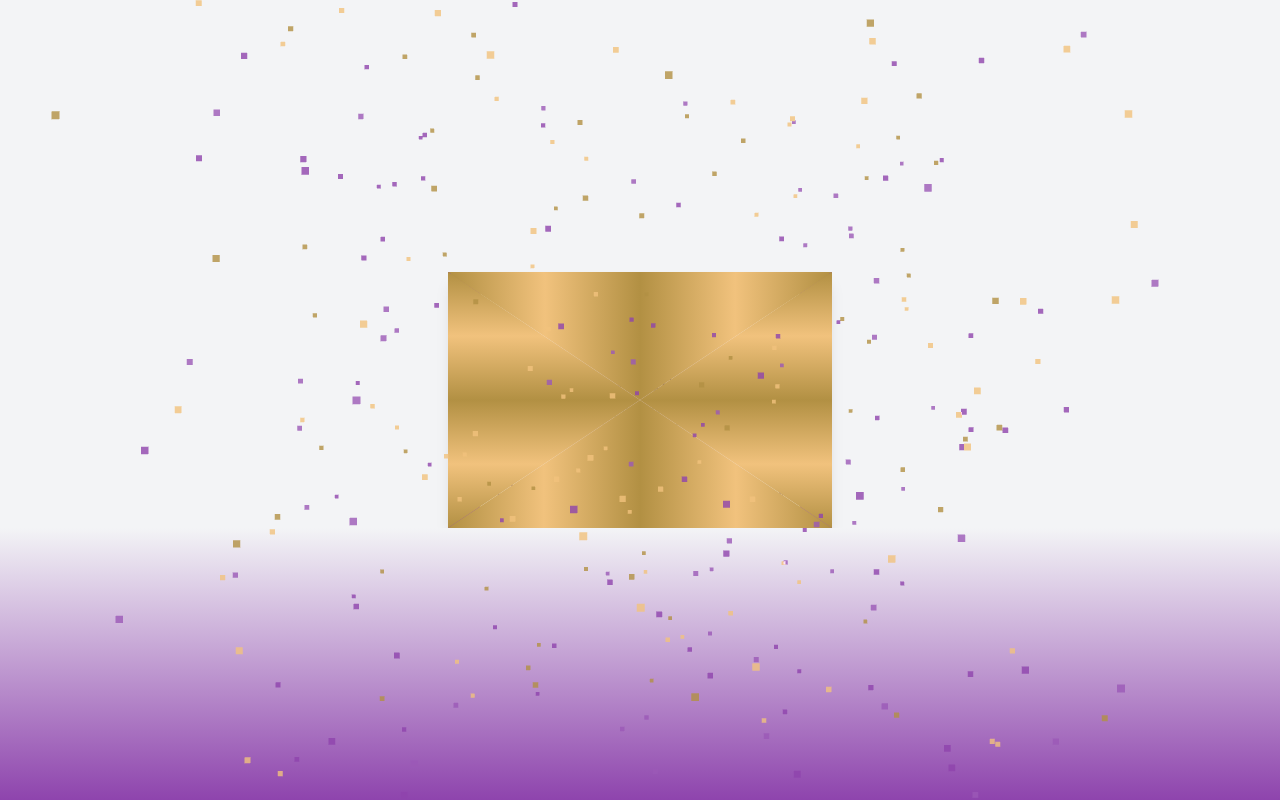
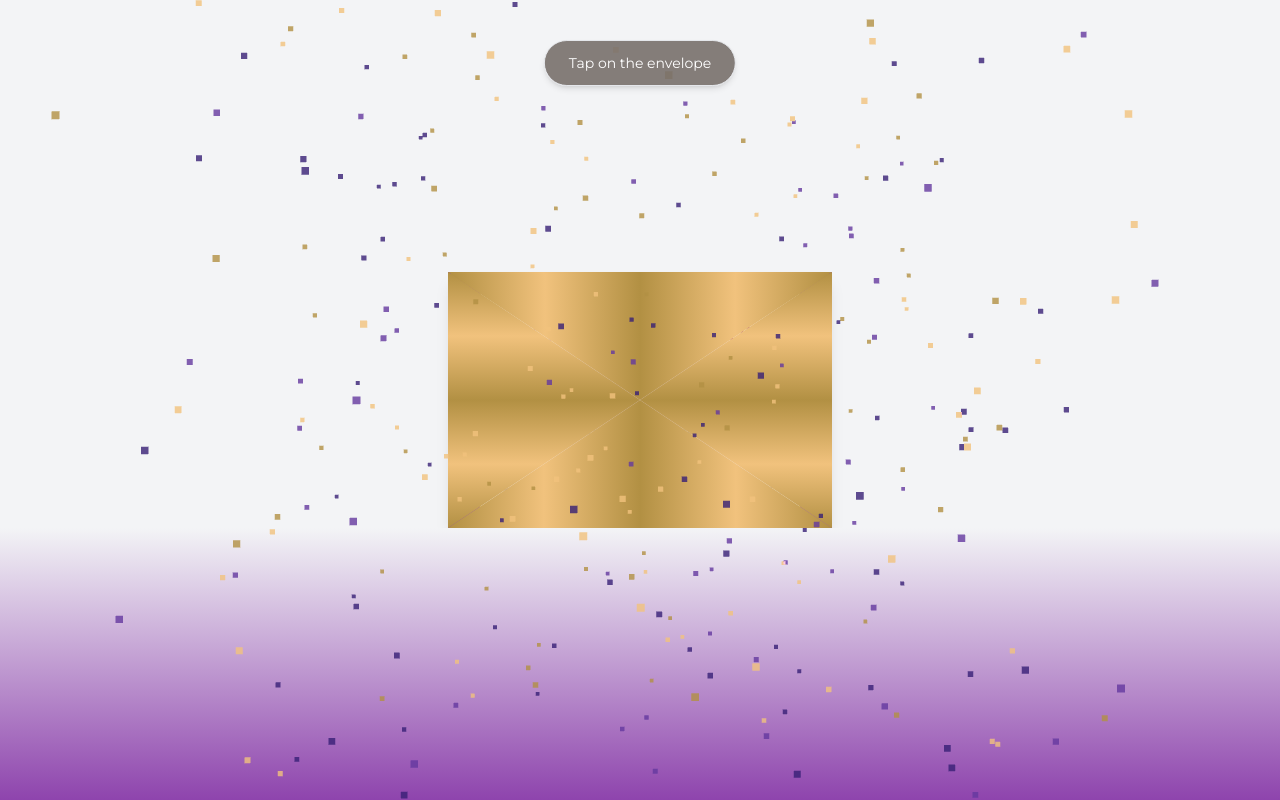
Before and after one commit to boakyeni/nanas-wedding, a Next.js app: page /invitation in a window 1280 px wide. Built offline with nearby package versions, Linux system fonts and the light colour scheme.

Commit message:
nana suggestions

```diff
--- a/src/app/components/InvitationCard.js
+++ b/src/app/components/InvitationCard.js
@@ -21,8 +21,8 @@ const InvitationCard = () => {
         <div className="relative w-full flex flex-col rounded-3xl">
             {/* Top Ticket Section */}
             <div className="flex flex-col items-center bg-gradient-to-r w-full aspect-[8/2] from-white via-amber-50/75 to-white rounded-t-3xl border border-amber-200 border-b-0 pt-2 shadow-sm backdrop-blur-sm">
-                <p className='mx-auto font-montserrat font-thin text-violet-900 text-2xl'>NOW BOARDING!</p>
-                <p className='mx-auto font-montserrat font-thin text-stone-500 text-lg'> <span className='font-tangerine text-stone-400 text-3xl pr-2'>for</span> ACCRA</p>
+                <p className='mx-auto font-tangerine font-thin text-[#860384] text-6xl pt-4'>Save the Date</p>
+                {/* <p className='mx-auto font-montserrat font-thin text-stone-500 text-lg'> <span className='font-tangerine text-stone-400 text-3xl pr-2'>for</span> ACCRA</p> */}
             </div>
 
             {/* Bottom Ticket Section */}
@@ -31,10 +31,11 @@ const InvitationCard = () => {
                     {/* <div className="text-stone-400 text-xs tracking-wider mb-2">
                         BOARDING PASS
                     </div> */}
-                    <div className="text-violet-950 text-2xl text-center font-tangerine mb-1 [text-shadow:_0_1px_1px_rgb(251,191,36,0.2)]">
-                        Save The Date
+                    <div className=" text-stone-600 text-sm font-montserrat font-thin [text-shadow:_0_1px_1px_rgb(251,191,36,0.2)]">
+                        NOW BOARDING!
                     </div>
-                    <div className="text-stone-400 text-xs uppercase tracking-wider mb-2 text-center pb-8">
+                    <p className='mx-auto font-montserrat font-thin text-stone-500 text-md text-right'> <span className='font-tangerine text-stone-400 text-xl pr-2'>for</span> ACCRA</p>
+                    <div className="text-stone-400 text-xs uppercase tracking-wider mb-2 text-center pb-4 pt-1">
                         JOIN US TO CELEBRATE OUR GREATEST ADVENTURE
                     </div>
                     {/* <div className="flex items-center gap-2 mb-2">
@@ -67,11 +68,11 @@ const InvitationCard = () => {
                     {/* <div className="text-2xl font-tangerine text-violet-950 mb-1 text-right">
                         Abdul Wahab
                     </div> */}
-                    <div className="text-stone-500 italic text-sm">
-                        Accra, Ghana
+                    <div className="flex justify-between text-stone-700 italic text-sm font-montserrat font-thin">
+                        <p>Destination:</p> <p>Accra, Ghana</p>
                     </div>
-                    <div className="text-violet-950 mb-4 text-sm font-montserrat">
-                        January 3, 2026
+                    <div className="flex justify-between text-violet-950 mb-4 text-sm italic font-montserrat font-thin">
+                        <p>Date:</p><p>January 3, 2026</p>
                     </div>
 
                     <div className="text-center text-stone-400 text-xs mb-2">
--- a/src/app/components/ThreeBackground.jsx
+++ b/src/app/components/ThreeBackground.jsx
@@ -49,8 +49,8 @@ const ThreeBackground = ({ deviceOrientation = { beta: 0, gamma: 0 }, motionEnab
     const particleColors = [];
 
     const colorPalette = [
-      new THREE.Color(0x8e44ad), // Purple
-      new THREE.Color(0x9b59b6), // Lighter purple
+      new THREE.Color(0x371f76), // Purple
+      new THREE.Color(0x64389f), // Lighter purple
       new THREE.Color(0xb29043), // Gold
       new THREE.Color(0xf1c27d)  // Light gold
     ];
--- a/src/app/invitation/page.js
+++ b/src/app/invitation/page.js
@@ -19,7 +19,12 @@ const EnvelopeAnimation = () => {
 
     const [isMobile, setIsMobile] = useState(false);
 
+    const [showIntroImage, setShowIntroImage] = useState(true);
+    const [introImageOpacity, setIntroImageOpacity] = useState(1);
 
+    const [instructionMessage, setInstructionMessage] = useState('Tap on the envelope');
+    const [messageOpacity, setMessageOpacity] = useState(0);
+    const [isChangingMessage, setIsChangingMessage] = useState(false);
 
 
     useEffect(() => {
@@ -36,23 +41,61 @@ const EnvelopeAnimation = () => {
         };
     }, []);
 
+    // New effect for intro image timing
+    useEffect(() => {
+        // Start fading out after 3 seconds
+        const fadeTimeout = setTimeout(() => {
+            setIntroImageOpacity(0);
+        }, 4000);
+
+        // Remove from DOM after fade completes
+        const removeTimeout = setTimeout(() => {
+            setShowIntroImage(false);
+            setTimeout(() => {
+                setMessageOpacity(1);
+            }, 100);
+        }, 4500); // 3 seconds + 500ms for fade transition
+
+        return () => {
+            clearTimeout(fadeTimeout);
+            clearTimeout(removeTimeout);
+        };
+    }, []);
+
+
     const tiltX = deviceOrientation.gamma * 0.02; // left/right tilt
     const tiltY = deviceOrientation.beta * 0.02;  // front/back tilt
 
     // Only apply tilt if motion is enabled
     const envelopeTilt = motionEnabled ? `rotateX(${tiltY}deg) rotateY(${tiltX}deg)` : '';
 
+
+
     const handleEnvelopeClick = () => {
         if (!isOpen) {
             setIsOpen(true);
-            setTimeout(() => setIsCardPulled(true), 800);
+            setMessageOpacity(0);
+            setIsChangingMessage(true);
+
+            setTimeout(() => {
+                setIsCardPulled(true);
+                // Change instruction after card is pulled
+                setInstructionMessage('Tap on card to reveal');
+                // Fade the new message in
+                setMessageOpacity(1);
+                setIsChangingMessage(false);
+            }, 800);
         }
     };
 
     const handleCardClick = () => {
         if (isCardPulled && !isCardCentered) {
             setFlapsFaded(true);
-
+            setMessageOpacity(0);
+            setTimeout(() => {
+                // Hide instruction once card is being revealed
+                setInstructionMessage('');
+            }, 500); // Wait for fade out to complete
         }
     };
 
@@ -67,12 +110,47 @@ const EnvelopeAnimation = () => {
             {/* Enable Motion Button */}
             {/* <EnableMotionButton onEnabled={setMotionEnabled} /> */}
 
+            {!showIntroImage && instructionMessage && (
+                <div
+                    className={`absolute top-10 left-1/2 transform -translate-x-1/2 ${isChangingMessage ? 'pointer-events-none' : ''}`}
+                    style={{
+                        opacity: messageOpacity,
+                        transition: 'opacity 500ms ease-in-out',
+                        zIndex: 10
+                    }}
+                >
+                    <div className=" bg-stone-500 bg-opacity-90 text-white font-montserrat text-sm px-6 py-3 rounded-3xl shadow-md border">
+                        {instructionMessage}
+                    </div>
+                </div>
+            )}
+
+            {/* Intro Image Overlay */}
+            {showIntroImage && (
+                <div
+                    className="absolute inset-0 flex items-center justify-center z-50"
+                    style={{
+                        opacity: introImageOpacity,
+                        transition: 'opacity 500ms ease-out',
+
+                    }}
+                >
+                    <img
+                        src="/Subject.png"
+                        alt="Intro"
+                        className="max-w-full max-h-full object-contain"
+                    />
+                </div>
+            )}
+
+
 
             <div
                 className={`relative w-96 h-64 cursor-pointer ${!isOpen && 'hover:scale-105'} transition-transform duration-300 `}
                 onClick={handleEnvelopeClick}
                 style={{ zIndex: 2, transform: envelopeTilt }}
             >
+
                 {/* Main Envelope Container */}
                 <div className="absolute w-full h-full bg-purple-800 shadow-lg transition-opacity duration-300" style={{
                     background: 'linear-gradient(135deg, #8e44ad, #9b59b6)',
```
Also changed, not shown: public/Subject.png (added), public/n_w2.jpeg (added).
